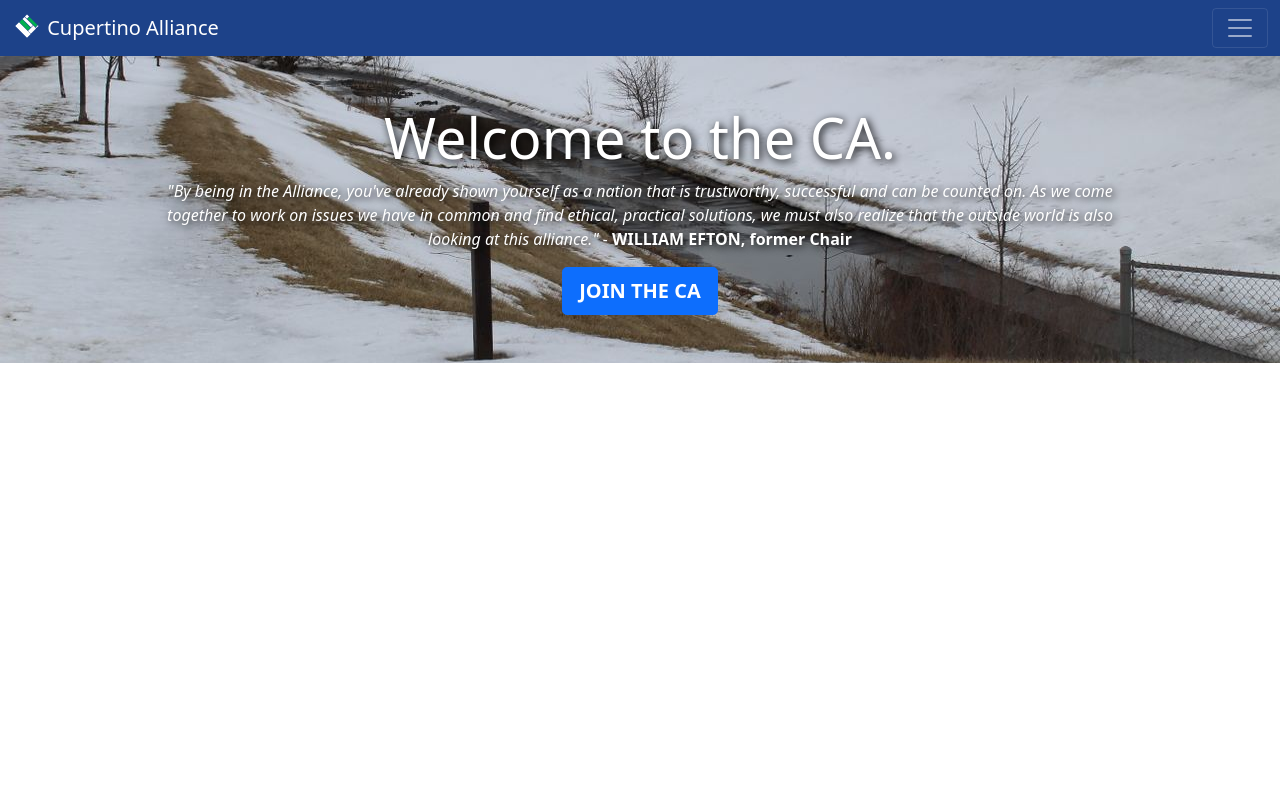
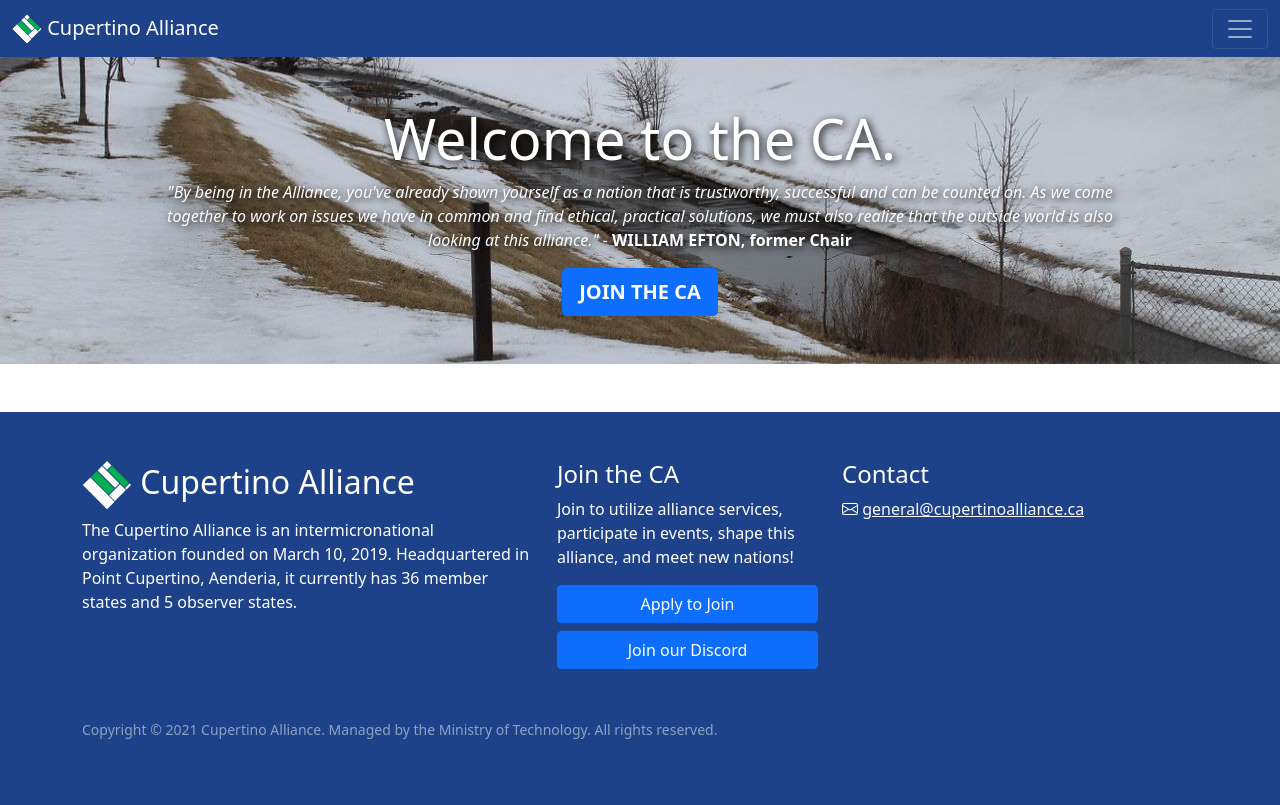
Before and after one commit to beta-cupertinoalliance/beta-cupertinoalliance.github.io, a plain HTML site: page index.html in a window 1280 px wide. Drawn offline with nearby package versions, Linux system fonts and the light colour scheme.

Commit message:
added footer

```diff
--- a/index.html
+++ b/index.html
@@ -4,13 +4,13 @@
         <meta charset="utf-8">
         <meta name="viewport" content="width=device-width, initial-scale=1">
         <link href="https://cdn.jsdelivr.net/npm/bootstrap@5.0.2/dist/css/bootstrap.min.css" rel="stylesheet" integrity="sha384-EVSTQN3/azprG1Anm3QDgpJLIm9Nao0Yz1ztcQTwFspd3yD65VohhpuuCOmLASjC" crossorigin="anonymous">
-
+        <link rel="stylesheet" href="https://cdn.jsdelivr.net/npm/bootstrap-icons@1.7.0/font/bootstrap-icons.css">
     </head>
     <body>
         <nav class="navbar navbar-dark" style="background-color: #1d4289;">
             <div class="container-fluid">
               <a class="navbar-brand" href="https://beta-cupertinoalliance.github.io/">
-                <img src="https://beta-cupertinoalliance.github.io/images/svg/ca-logo.svg" alt="" width="30" height="24" class="d-inline-block align-text-top">
+                <img src="https://beta-cupertinoalliance.github.io/images/svg/ca-logo.svg" alt="" width="30" height="30" class="d-inline-block align-text-top">
                 Cupertino Alliance
               </a>
               <button class="navbar-toggler" type="button" data-bs-toggle="collapse" data-bs-target="#navbarNavAltMarkup" aria-controls="navbarNavAltMarkup" aria-expanded="false" aria-label="Toggle navigation">
@@ -21,7 +21,6 @@
                   <a class="nav-link active" aria-current="page" href="https://beta-cupertinoalliance.github.io/">Home</a>
                   <a class="nav-link" href="#">Apply</a>
                   <a class="nav-link" href="#">Projects</a>
-                  <a class="nav-link" href="#">Contact</a>
                   <a class="nav-link" href="#">Volunteer</a>
                   <a class="nav-link" href="https://discord.gg/7FFunBaT6m">Discord</a>
                 </div>
@@ -46,4 +45,34 @@
         </div>
         <script src="https://cdn.jsdelivr.net/npm/bootstrap@5.0.2/dist/js/bootstrap.bundle.min.js" integrity="sha384-MrcW6ZMFYlzcLA8Nl+NtUVF0sA7MsXsP1UyJoMp4YLEuNSfAP+JcXn/tWtIaxVXM" crossorigin="anonymous"></script>
     </body>
+    <div class="mt-5 pt-5 pb-5 footer" style="background-color: #1d4289;">
+        <div class="container">
+          <div class="row">
+            <div class="col-lg-5 col-xs-12 about-company">
+              <h2 class="text-white">
+                <img src="https://beta-cupertinoalliance.github.io/images/svg/ca-logo.svg" alt="" width="50" height="50" class="d-inline-block align-text-top">
+                Cupertino Alliance
+                </h2>
+              <p class="pr-5 text-white">The Cupertino Alliance is an intermicronational organization founded on March 10, 2019. Headquartered in Point Cupertino, Aenderia, it currently has 36 member states and 5 observer states.</p>
+            </div>
+            <div class="text-white col-lg-3 col-xs-12 links">
+              <h4 class="mt-lg-0 mt-sm-3">Join the CA</h4>
+              <p class="pr-5 text-white">Join to utilize alliance services, participate in events, shape this alliance, and meet new nations!</p>
+              <div class="d-grid gap-2">
+                <a href="#" class="btn btn-primary" role="button">Apply to Join</a>
+                <a href="#" class="btn btn-primary" role="button">Join our Discord</a>
+              </div>
+            </div>
+            <div class="text-white col-lg-4 col-xs-12 location">
+              <h4 class="mt-lg-0 mt-sm-4">Contact</h4>
+              <p><i class="bi-envelope"></i> <a href="mailto:general@cupertinoalliance.ca" class="link-light">general@cupertinoalliance.ca</a></p>
+            </div>
+          </div>
+          <div class="row mt-5">
+            <div class="col copyright">
+              <p class=""><small class="text-white-50">Copyright © <script style="user-select: auto;">document.write(new Date().getFullYear());</script> Cupertino Alliance. Managed by the Ministry of Technology. All rights reserved.</small></p>
+            </div>
+          </div>
+        </div>
+        </div>
 </html>
```
